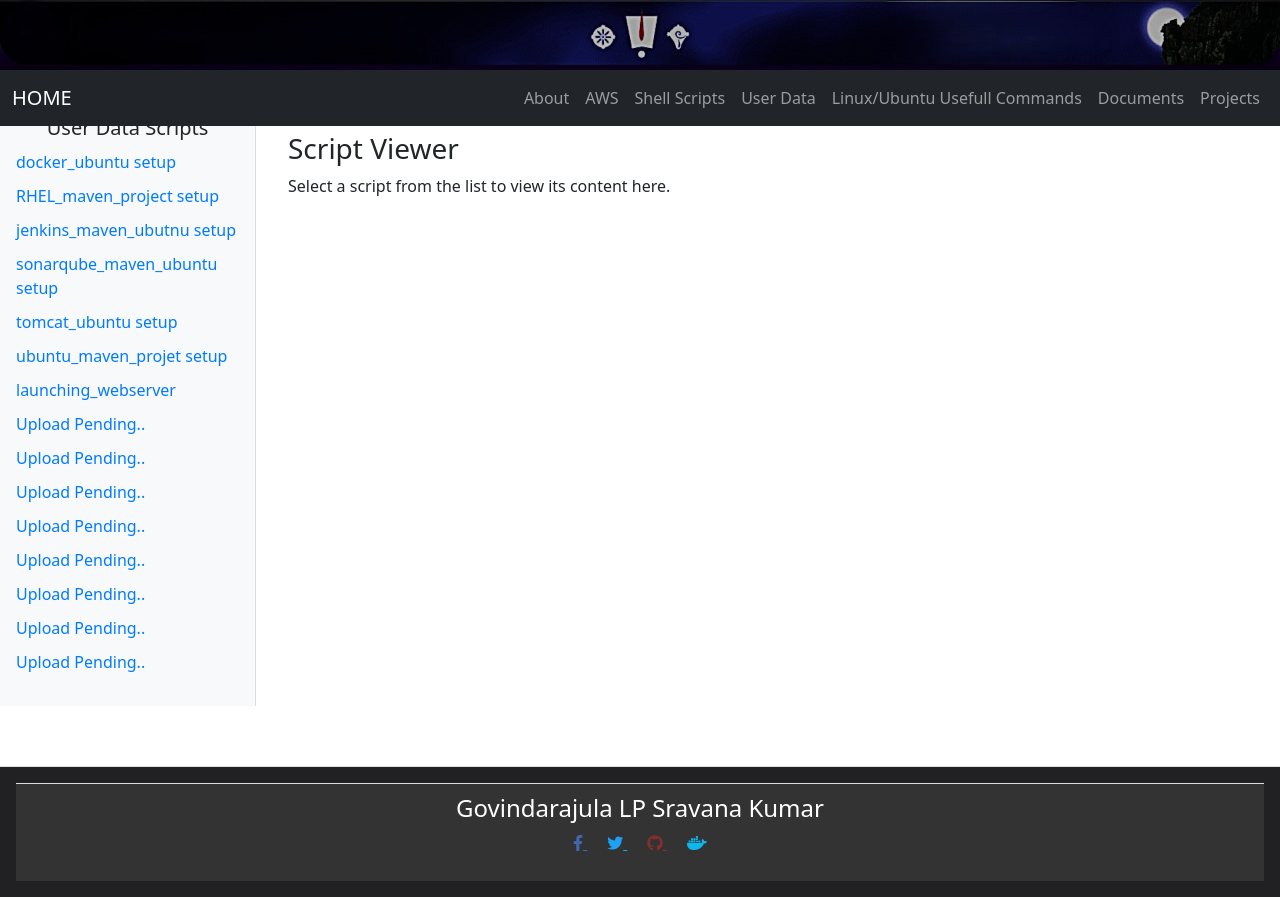
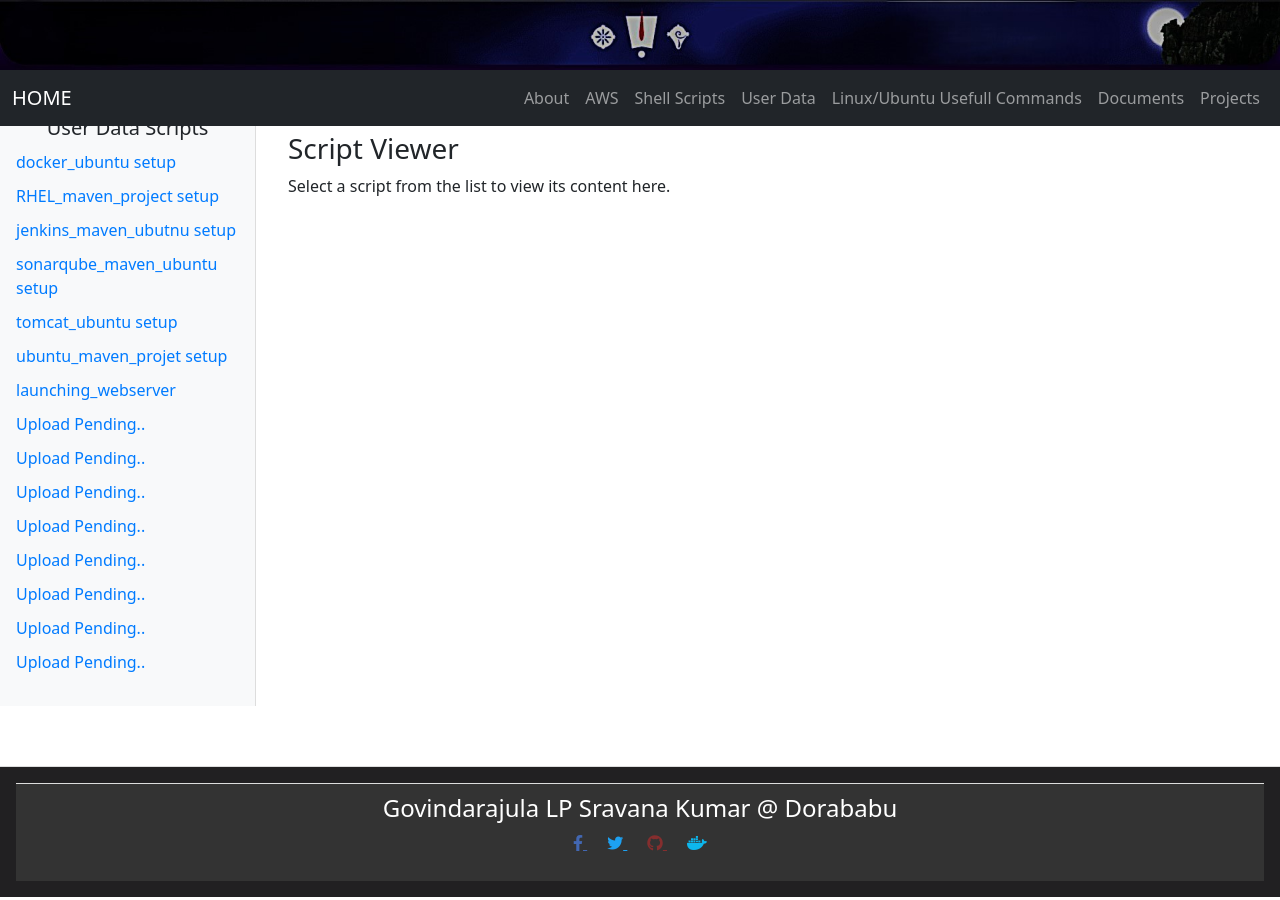
Before and after one commit to Gvrkprasad/github.io, a plain HTML site: page User Data Scripts.html in a window 1280 px wide. Drawn offline with nearby package versions, Linux system fonts and the light colour scheme.

Commit message:
Update User Data Scripts.html

```diff
--- a/User Data Scripts.html
+++ b/User Data Scripts.html
@@ -562,7 +562,7 @@ sudo apt-get install helm
 
     <footer style="background-color: #333; color: #fff; text-align: center; padding: 10px;">
 
-        <h4 class="display-4:">Govindarajula LP Sravana Kumar </h4>
+        <h4 class="display-4:">Govindarajula LP Sravana Kumar @ Dorababu </h4>
             <div>
             <p>
             <a href="https://www.facebook.com/glps369" target="_blank" style="color: #4267B2; margin: 0 10px;">
```
